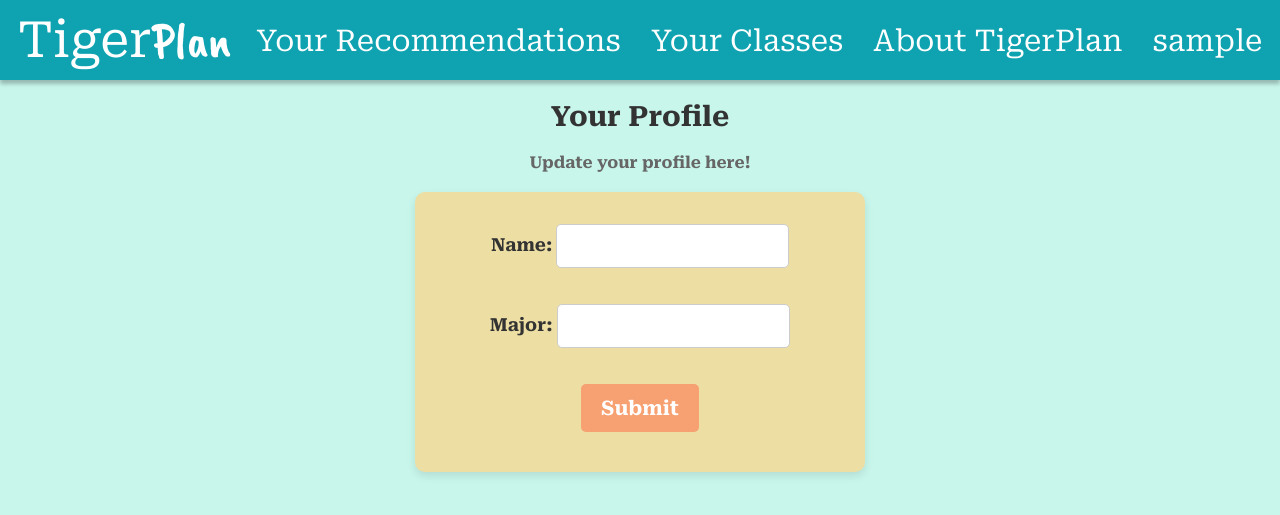
After one commit to sn2979/TigerPlan, a Flask app: page /profile in a window 1280 px wide. The commit adds this page. Shown: the top 515 px of the page. Run offline with Flask 3, Linux system fonts and the light colour scheme; the visitor is signed in with stand-in values (Sample User, id 1); data that the repository does not hold is empty.

Commit message:
Update Profile Page is set up

```diff
--- a/application.py
+++ b/application.py
@@ -67,13 +67,30 @@ def login():
         # Handle authentication failure
         return flask.abort(401)  # Unauthorized
 
-@app.route('/profile', methods=['POST'])
+@app.route('/profile', methods=['GET'])
+def profile():
+    success, username, _ = get_user_info()
+    if not success:
+        error_message = f"An error occurred: {str(username)}"
+        return flask.render_template("error.html", error=error_message)
+    name = student_database.get_student_name(username)
+    major = student_database.get_student_major(username)
+    html_code = flask.render_template("profile.html", username=username
+                                      , name=name, major=major)
+    response = flask.make_response(html_code)
+    return response
+
+@app.route('/update_profile', methods=['POST'])
 def set_profile():
     username = flask.session.get('username')
     if username is None:
         flask.redirect('/login')
     name = request.form.get('name')
+    if name == '':
+        name = student_database.get_student_name(username)
     major = request.form.get('major')
+    if major == '':
+        major = student_database.get_student_major(username)
     student_database.update_student_profile(username, name, major)
     return flask.redirect('/classboard')
 
--- a/database_files/student_database.py
+++ b/database_files/student_database.py
@@ -90,6 +90,16 @@ def get_student_name(username):
         print("An error occurred while getting student name:", e)
         return ""
 
+def get_student_major(username):
+    try:
+        existing_student = students_collection.find_one({"netID": username})
+        if existing_student is None:
+            raise Exception("Student not found")
+        return existing_student.get("Major", "")
+    except Exception as e:
+        print("An error occurred while getting student major:", e)
+        return ""
+
 # deprecated version
 '''def update_student_classes(username, classes):
     try:
--- a/templates/header.html
+++ b/templates/header.html
@@ -5,7 +5,7 @@
         <li><a href="/recommend">Your Recommendations</a></li>
         <li><a href="/classboard">Your Classes</a></li>
         <li><a href="/about">About TigerPlan</a></li>
-        <li><a href="/about">{{username}}</a></li>
+        <li><a href="/profile">{{username}}</a></li>
       </ul>
     </nav>
 </div>
--- /dev/null
+++ b/templates/profile.html
@@ -0,0 +1,87 @@
+<!DOCTYPE html>
+<html>
+    <head>
+        <title>TigerPlan</title>
+        <link rel="stylesheet" type="text/css" href= "{{ url_for('static',filename='styles/try_style.css') }}" >
+        <link rel="preconnect" href="https://fonts.googleapis.com">
+        <link rel="preconnect" href="https://fonts.gstatic.com" crossorigin>
+        <link href="https://fonts.googleapis.com/css2?family=Roboto+Serif:ital,opsz,wght@0,8..144,100..900;1,8..144,100..900&display=swap" rel="stylesheet">
+    <style>
+        form {
+            width: 450px;
+            height: 280px;
+            margin: 20px;
+            background-color: #EDDEA4;
+            border-radius: 10px;
+            box-shadow: 0 4px 8px rgba(0, 0, 0, 0.1);
+        }
+        input[type="text"] {
+            width: 450;
+            padding: 12px;
+            margin-bottom: 20px;
+            font-size: 16px;
+            border: 1px solid #CCCCCC;
+            border-radius: 5px;
+            box-sizing: border-box;
+        }
+
+        input[type="submit"] {
+            background-color: #F7A072;
+            color: #FFFFFF;
+            padding: 12px 20px;
+            border: none;
+            border-radius: 5px;
+            cursor: pointer;
+            font-size: 20px;
+            font-weight: bold;
+            transition: background-color 0.3s ease;
+            font-family: 'Roboto Serif', serif; /* Example font, update as needed */
+        }
+
+        label {
+            font-size: 18px;
+            font-weight: bold;
+            color: #333333;
+            font-family: 'Roboto Serif', serif; /* Example font, update as needed */
+        }
+
+        input[type="submit"]:hover {
+            background-color: #FF884D;
+        }
+
+        .profile h1 {
+            margin: 20px;
+            text-align: center;
+            color: #333333;
+            font-family: 'Roboto Serif'
+        }
+
+        h3 {
+            margin: 20px;
+            text-align: center;
+            color: #666666;
+            font-family: 'Roboto Serif', serif; /* Example font, update as needed */
+        }
+    </style>
+    </head>
+
+{% include 'header.html' %}
+
+    <body>
+        <center class="profile">
+            <h1>Your Profile</h1>
+            <h3>Update your profile here!</h3>
+            <form action="/update_profile" method="POST">
+                <input type="hidden" id="username" name="username" value="{{ username }}"><br><br>
+
+                <label for="name">Name:</label>
+                <input placeholder="{{name}}" type="text" id="name" name="name"><br><br>
+
+                <label for="major">Major: </label>
+                <input placeholder="{{major}}" type="text" id="major" name="major"><br><br>
+
+                <input type="submit" value="Submit">
+            </form>
+        </center>
+    </body>
+</html>
```
Also changed, not shown: templates/loginpage.html (+4 -3 lines).
